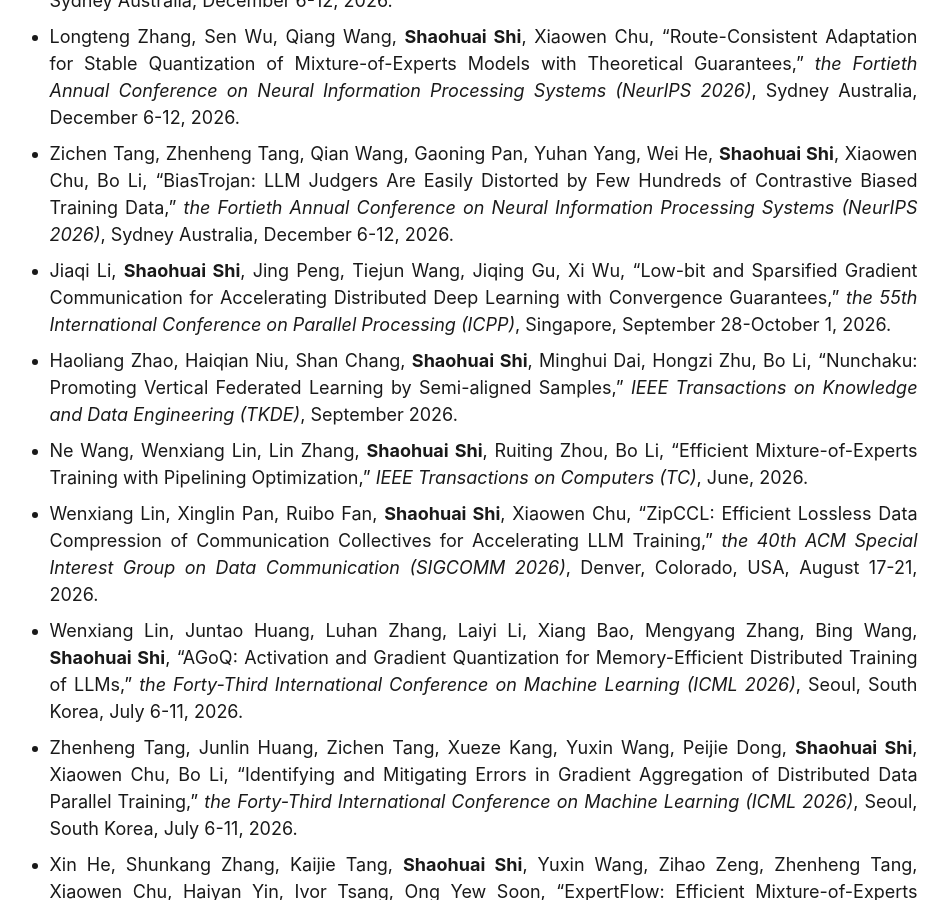
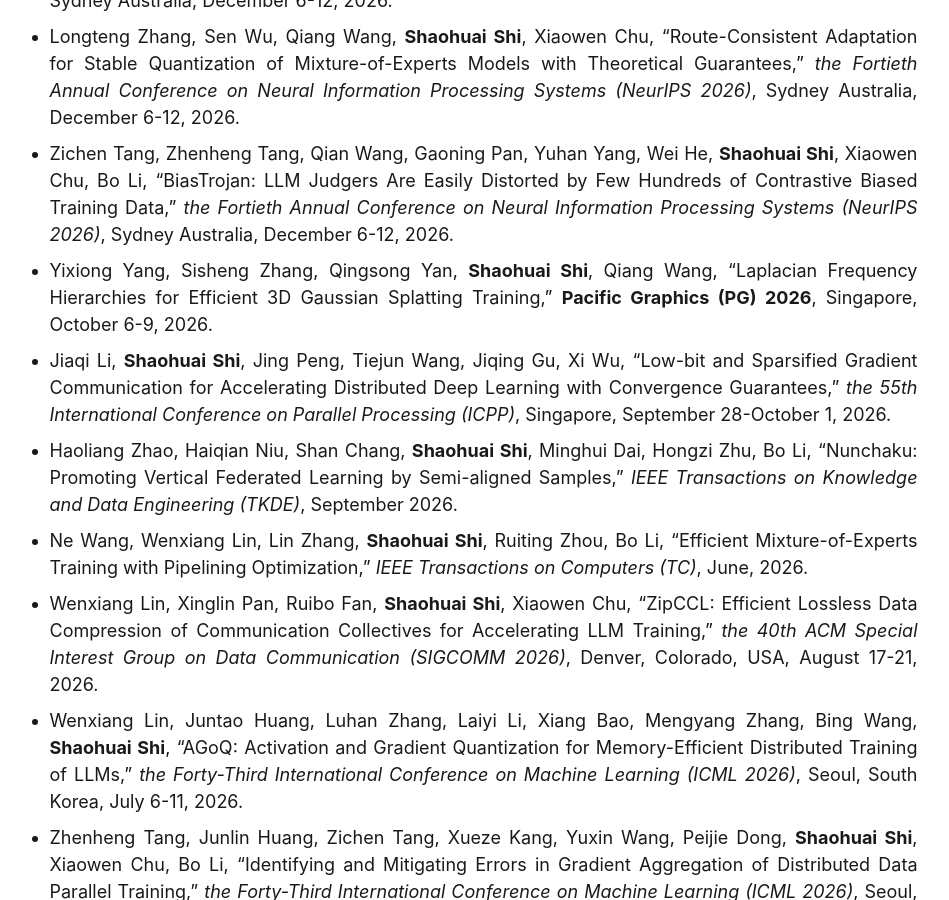
Before and after one commit to shaohuais/shaohuais.github.io, a Jekyll site: the page built from _pages/publications.md, in a window 1280 px wide and 900 px high, scrolled down 507 px. Shown: the whole window, without its empty margins (167-1116 px from the left). Built offline with Jekyll 4.4.1, drawn with Linux system fonts in a browser that asks for light colours.

Commit message:
add the pg paper

```diff
--- a/_pages/publications.md
+++ b/_pages/publications.md
@@ -20,6 +20,7 @@ Publications ([Google Scholar](https://scholar.google.com/citations?user=Wr4B6fQ
 - Xinglin Pan, Mingji Han, Penghao Zhao, Lin Zheng, Rayying, Key, **Shaohuai Shi**, Xiaowen Chu, "PipeFSDP: Efficient Pipeline Parallel under Fully Sharded Data Parallel for Large Language Model Training," *the Fortieth Annual Conference on Neural Information Processing Systems (NeurIPS 2026)*, Sydney Australia, December 6-12, 2026.
 - Longteng Zhang, Sen Wu, Qiang Wang, **Shaohuai Shi**, Xiaowen Chu, "Route-Consistent Adaptation for Stable Quantization of Mixture-of-Experts Models with Theoretical Guarantees," *the Fortieth Annual Conference on Neural Information Processing Systems (NeurIPS 2026)*, Sydney Australia, December 6-12, 2026.
 - Zichen Tang, Zhenheng Tang, Qian Wang, Gaoning Pan, Yuhan Yang, Wei He, **Shaohuai Shi**, Xiaowen Chu, Bo Li, "BiasTrojan: LLM Judgers Are Easily Distorted by Few Hundreds of Contrastive Biased Training Data," *the Fortieth Annual Conference on Neural Information Processing Systems (NeurIPS 2026)*, Sydney Australia, December 6-12, 2026.
+- Yixiong Yang, Sisheng Zhang, Qingsong Yan, **Shaohuai Shi**, Qiang Wang, "Laplacian Frequency Hierarchies for Efficient 3D Gaussian Splatting Training," **Pacific Graphics (PG) 2026**, Singapore, October 6-9, 2026.
 - Jiaqi Li, **Shaohuai Shi**, Jing Peng, Tiejun Wang, Jiqing Gu, Xi Wu, "Low-bit and Sparsified Gradient Communication for Accelerating Distributed Deep Learning with Convergence Guarantees," *the 55th International Conference on Parallel Processing (ICPP)*, Singapore, September 28-October 1, 2026.
 - Haoliang Zhao, Haiqian Niu, Shan Chang, **Shaohuai Shi**, Minghui Dai, Hongzi Zhu, Bo Li, "Nunchaku: Promoting Vertical Federated Learning by Semi-aligned Samples," *IEEE Transactions on Knowledge and Data Engineering (TKDE)*, September 2026.
 - Ne Wang, Wenxiang Lin, Lin Zhang, **Shaohuai Shi**, Ruiting Zhou, Bo Li, "Efficient Mixture-of-Experts Training with Pipelining Optimization," *IEEE Transactions on Computers (TC)*, June, 2026.
```
